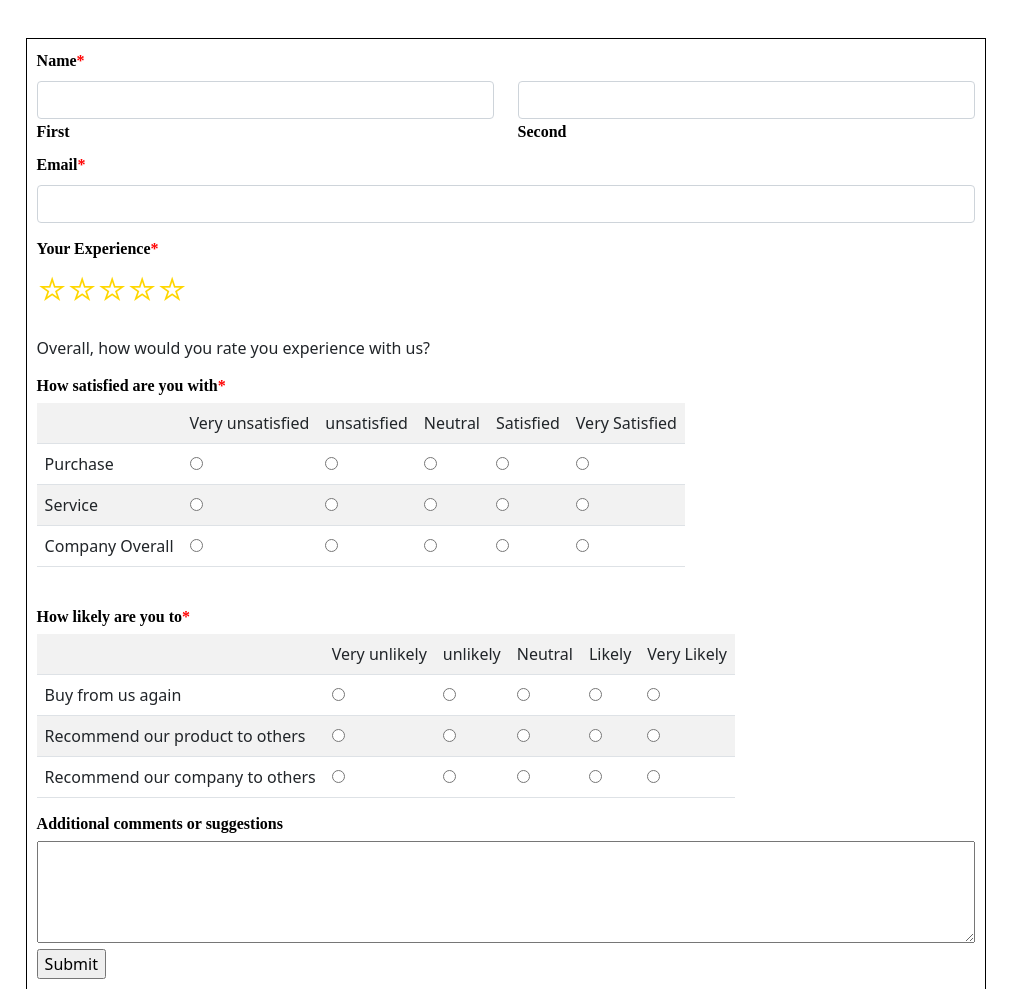
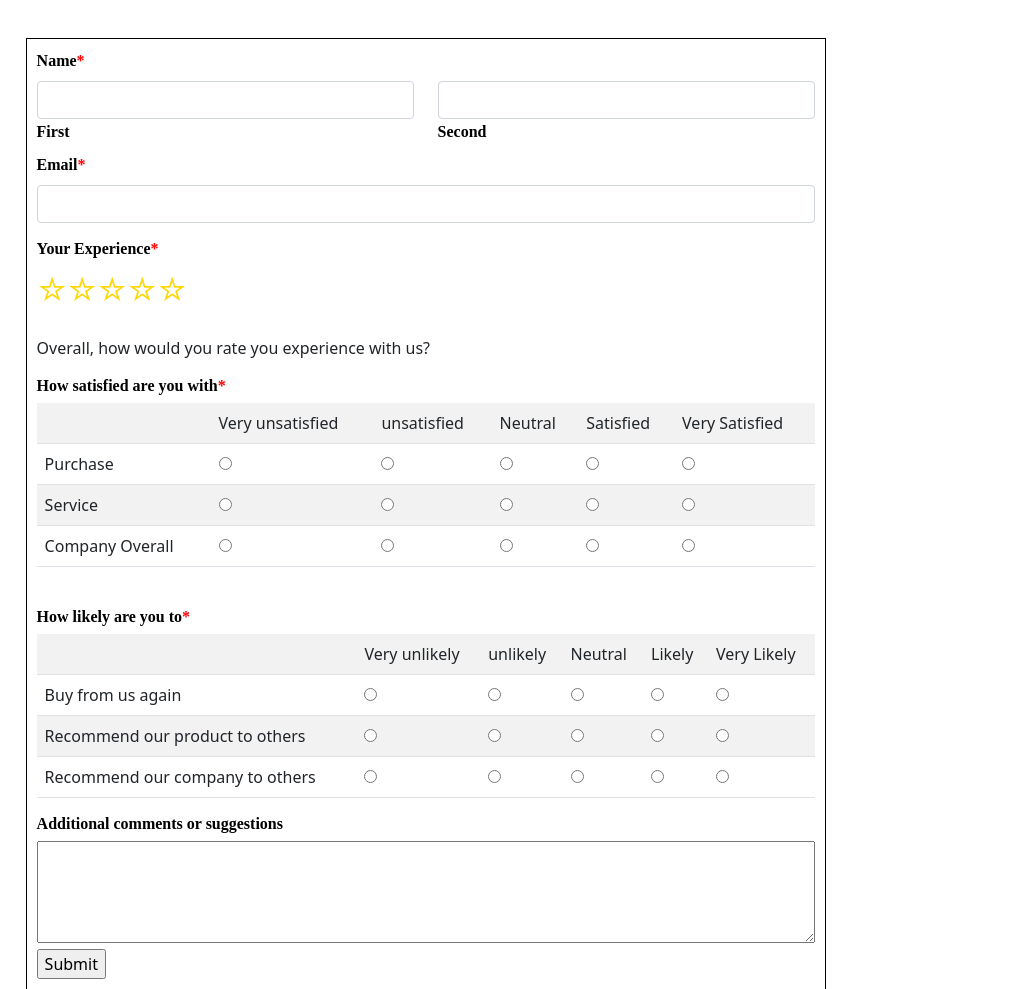
Before and after one commit to Padmashree14santhosh/Day_16, a plain HTML site: page index.html in a window 1280 px wide. Shown: the whole page, without its empty margins (0-1023 px from the left). Drawn offline with nearby package versions, Linux system fonts and the light colour scheme.

Commit message:
Add files via upload

```diff
--- a/index.html
+++ b/index.html
@@ -16,7 +16,8 @@
             margin-left: 2%;
             border: 1px solid black;
             padding: 10px;
-            max-width: 60rem;
+            width: fit-content;
+            max-width: 50rem;
         }
         span{
             color: red;
@@ -70,13 +71,15 @@
     opacity: 0.4
 }
 
-table{
-    width:100%;
+.table-striped{
+    max-width: 100%;
 }
 
-@media(min-width:50rem){
+@media(min-width:40rem) and (max-width:auto){
     table{
-        display: block;
+        table-layout:auto;
+        /* margin-right: 20px; */
+
     }
 }
 
```
